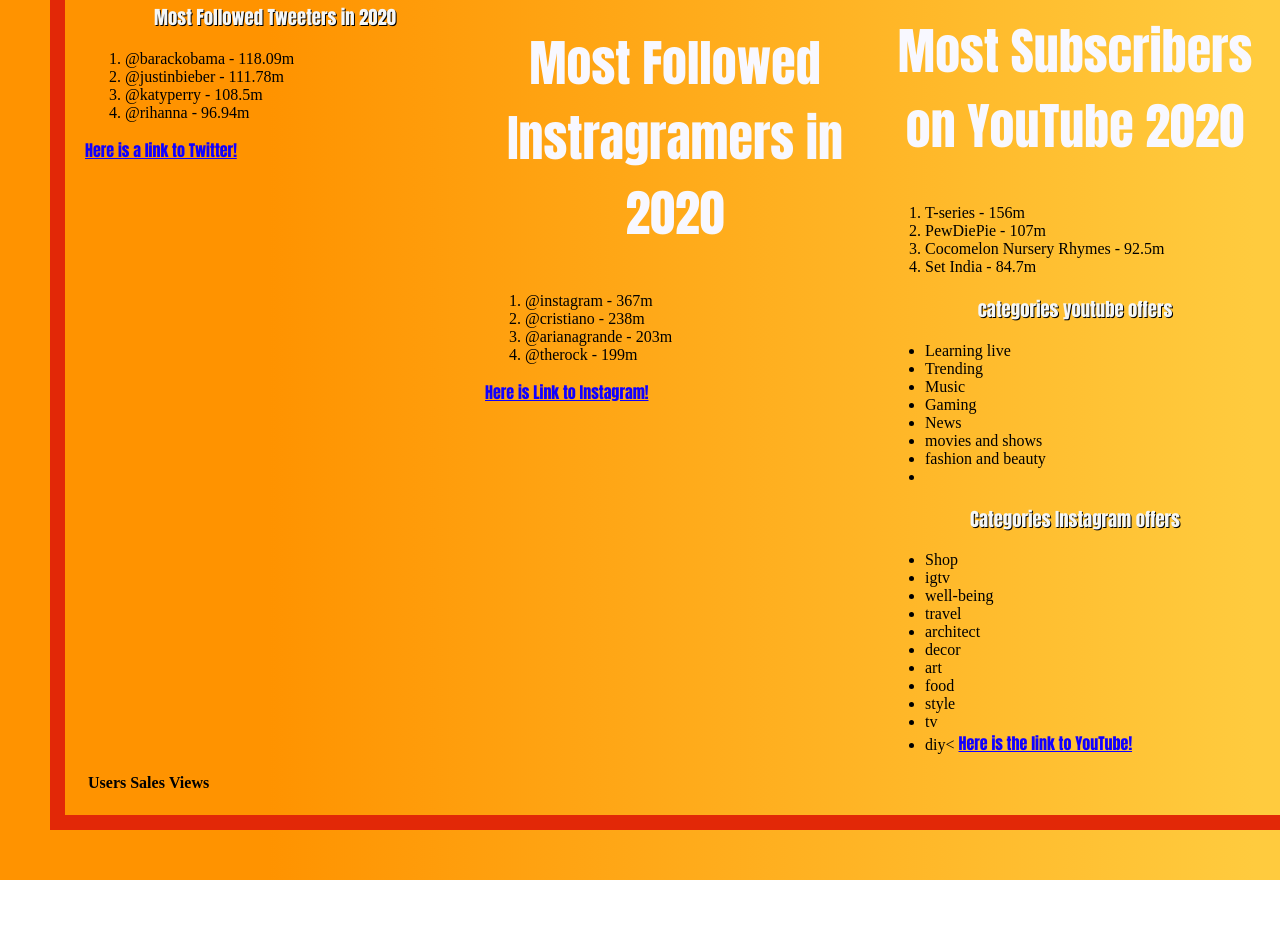
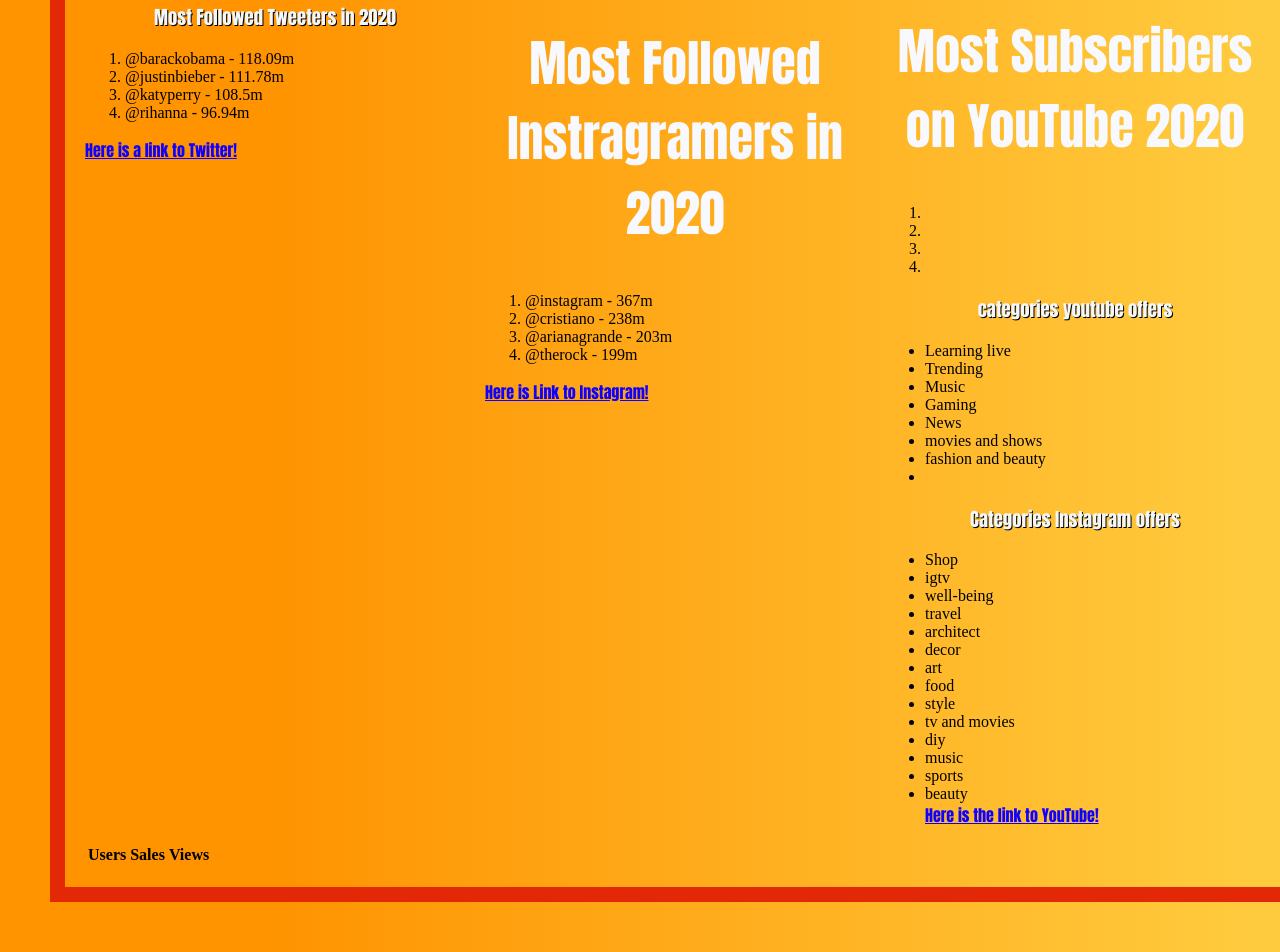
Before and after one commit to anisahabdu/GroupLab2AbdullahDrammehDiaz, a plain HTML site: page index.html in a window 1280 px wide. Shown: the part 667-1619 px from the top of the page. Before the commit the page ends 1547 px from the top, so only its background shows below. Drawn offline with Linux system fonts and the light colour scheme.

Commit message:
Starting the outline

```diff
--- a/index.html
+++ b/index.html
@@ -59,10 +59,10 @@
 <h2>Most Subscribers on YouTube 2020</h2>
 
 <ol type="1">
-  <li>T-series - 156m </li>
-  <li>PewDiePie - 107m </li>
-  <li>Cocomelon Nursery Rhymes - 92.5m </li>
-  <li>Set India - 84.7m </li>
+  <li></li>
+  <li></li>
+  <li></li>
+  <li></li>
 </ol>
 
   <h3> categories youtube offers </h3>
@@ -87,8 +87,11 @@
       <li>art</li>
       <li>food</li>
       <li>style</li>
-      <li>tv</li>
-      <li>diy<
+      <li>tv and movies</li>
+      <li>diy</li>
+      <li>music</li>
+      <li>sports</li>
+      <li>beauty</li>
 
 <a href="https://www.youtube.com/" target="_blank">Here is the link to YouTube!</a>
 <br>
```
